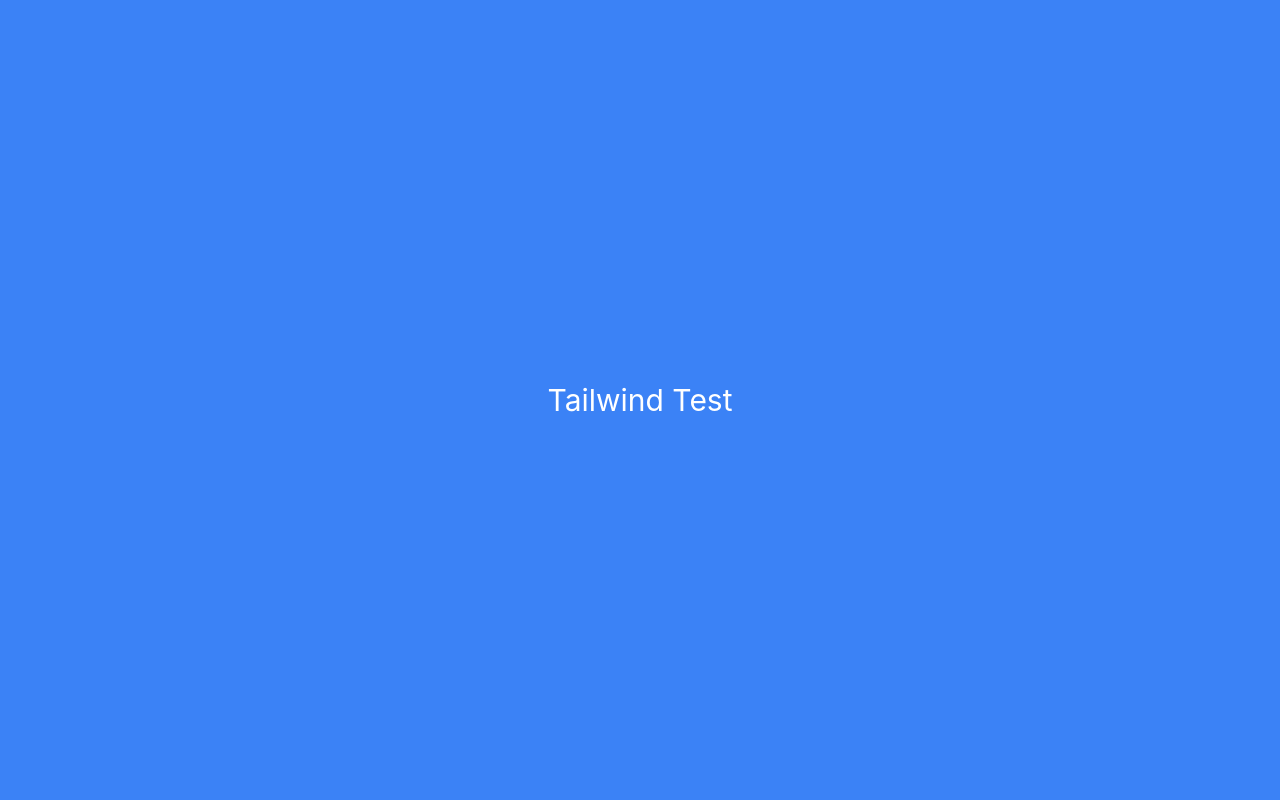
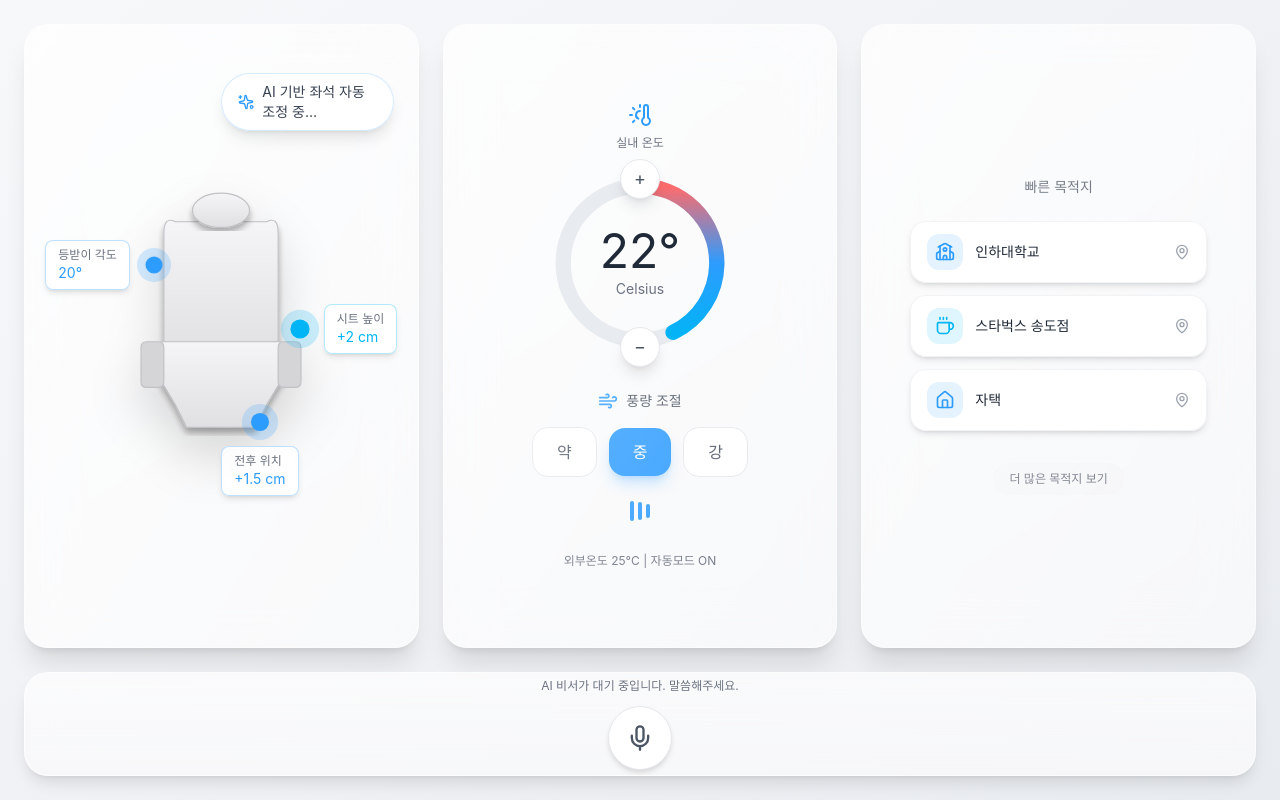
Before and after one commit to dayjiwon/HVI, a React (Create React App) app: page / in a window 1280 px wide. Built offline with nearby package versions, Linux system fonts and the light colour scheme.

Commit message:
코드 수정

```diff
--- a/src/App.tsx
+++ b/src/App.tsx
@@ -5,8 +5,35 @@ import VoiceInteraction from './components/VoiceInteraction.tsx';
 
 export default function App() {
   return (
-    <div className="w-full h-screen bg-blue-500 flex items-center justify-center text-white text-3xl">
-      Tailwind Test
+    <div className="w-full h-screen bg-gradient-to-br from-[#F7F8FA] to-[#E8EBEF] flex flex-col overflow-hidden">
+      {/* Main Content - Three Section Layout */}
+      <div className="flex-1 grid grid-cols-3 gap-6 p-6">
+        {/* Left Section - 3D Seat Visualization */}
+        <div className="relative bg-white/60 backdrop-blur-xl rounded-3xl shadow-xl border border-white/50 p-6 overflow-hidden">
+          {/* Subtle gradient overlay for depth */}
+          <div className="absolute inset-0 bg-gradient-to-br from-white/40 to-transparent pointer-events-none rounded-3xl" />
+          <SeatVisualization />
+        </div>
+
+        {/* Center Section - Climate Controls */}
+        <div className="relative bg-white/60 backdrop-blur-xl rounded-3xl shadow-xl border border-white/50 p-6 overflow-hidden">
+          <div className="absolute inset-0 bg-gradient-to-br from-white/40 to-transparent pointer-events-none rounded-3xl" />
+          <ClimateControl />
+        </div>
+
+        {/* Right Section - Destination Cards */}
+        <div className="relative bg-white/60 backdrop-blur-xl rounded-3xl shadow-xl border border-white/50 p-6 overflow-hidden">
+          <div className="absolute inset-0 bg-gradient-to-br from-white/40 to-transparent pointer-events-none rounded-3xl" />
+          <DestinationCards />
+        </div>
+      </div>
+
+      {/* Bottom Section - Voice Interaction */}
+      <div className="h-32 px-6 pb-6">
+        <div className="relative h-full bg-white/70 backdrop-blur-xl rounded-3xl shadow-lg border border-white/50 overflow-hidden">
+          <VoiceInteraction />
+        </div>
+      </div>
     </div>
   );
 }
```
Also changed, not shown: 1 other file (tests, documents, lock files or other folders).
